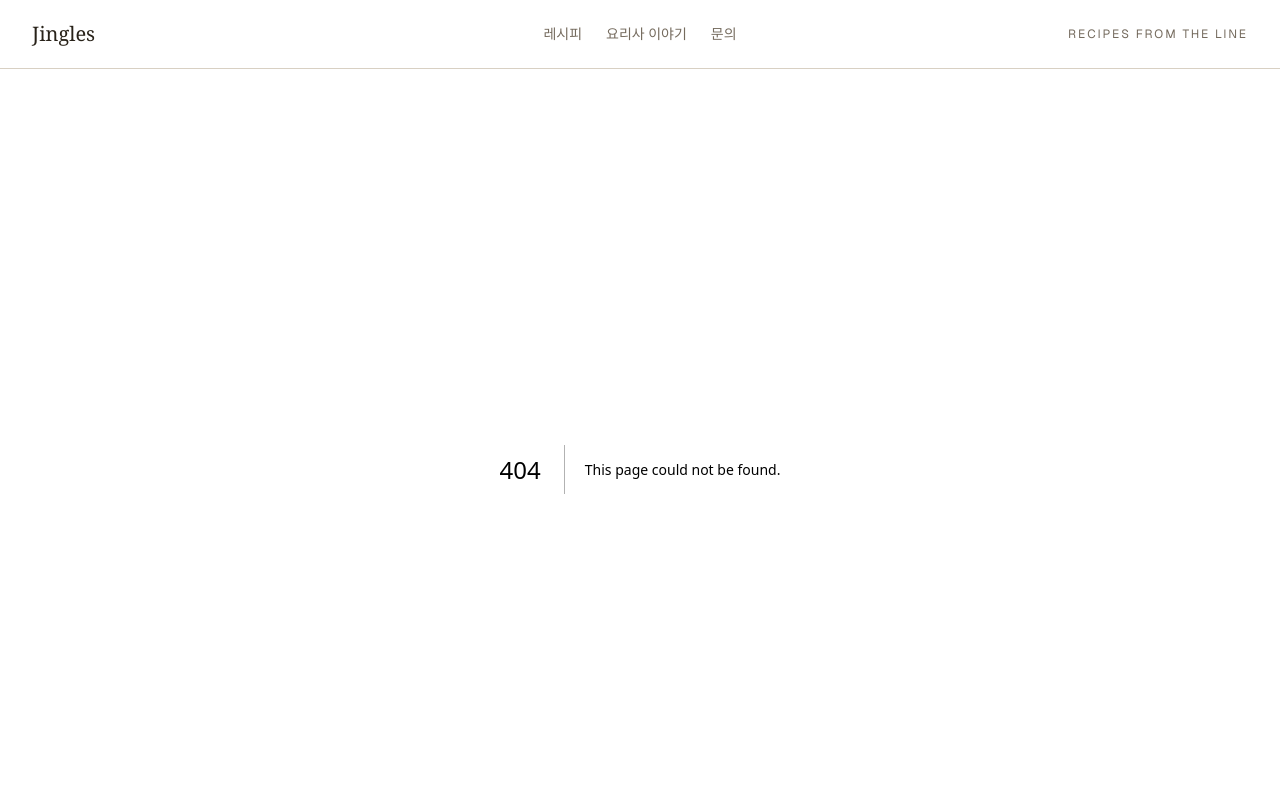
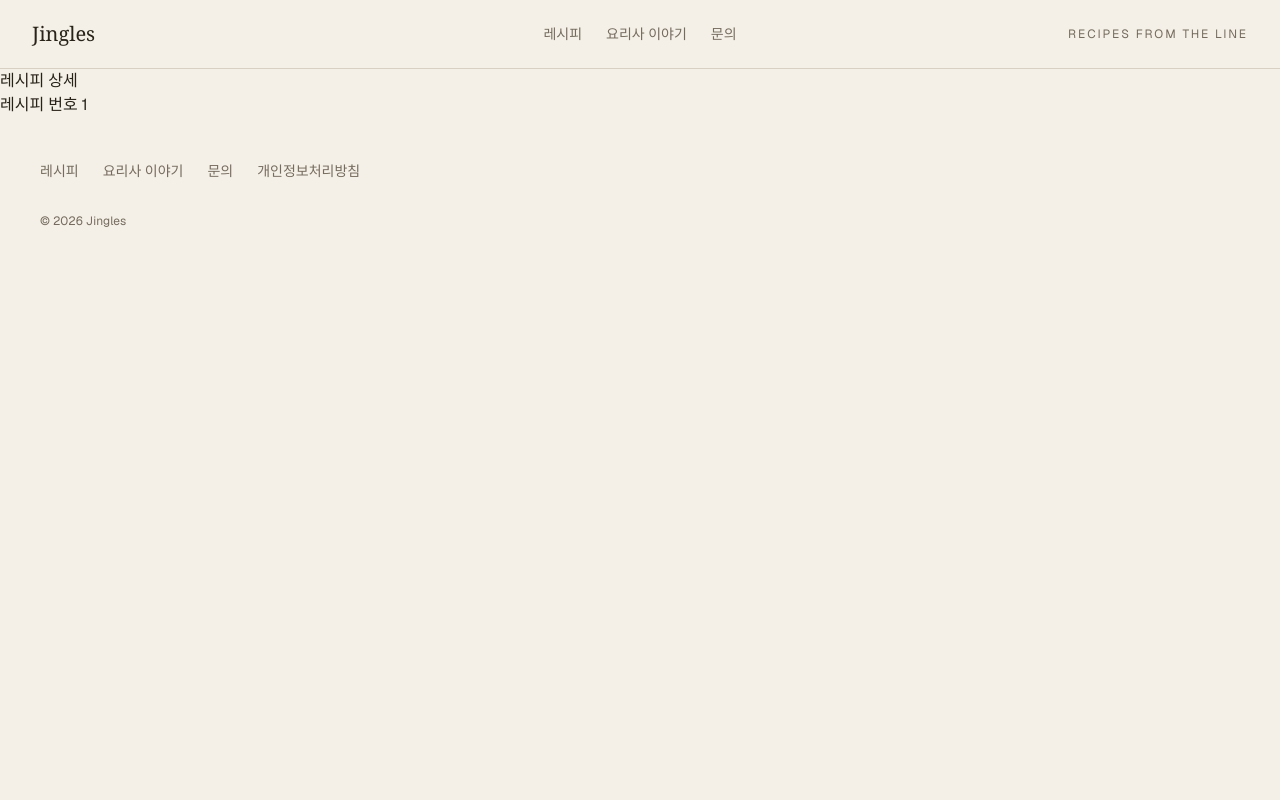
Before and after one commit to jkang95/recipe-website, a Next.js app: page /recipes/1 in a window 1280 px wide. Before the commit this address had no page. Shown: the top 800 px of the page. Built offline with nearby package versions, Linux system fonts and the light colour scheme.

Commit message:
레시피 상세 페이지 생성

```diff
--- a/app/components/home/recipe-card.tsx
+++ b/app/components/home/recipe-card.tsx
@@ -1,8 +1,10 @@
 import type { RecipeCardProps } from "@/types/recipe-types";
+import Link from "next/link";
 
 export default function RecipeCard(props: RecipeCardProps) {
-    const { category, name, serving } = props.recipe;
+    const { id, category, name, serving } = props.recipe;
   return (
+    <Link href={"/recipes/" + id} className="block h-full rounded-lg focus-visible:outline-2 focus-visible:outline-offset-4 focus-visible:outline-ink">
       <article className="min-w-0">
           <div className="aspect-[4/3] w-full rounded-lg bg-line">
           </div>
@@ -10,5 +12,6 @@ export default function RecipeCard(props: RecipeCardProps) {
           <h3 className="mt-1 font-serif text-xl leading-snug text-ink">{name}</h3>
           <p className="mt-2 text-sm text-body">{serving}인분</p>
       </article>
+    </Link>
   );
 };
--- /dev/null
+++ b/app/recipes/[id]/page.tsx
@@ -0,0 +1,17 @@
+
+
+export default async function RecipeDetail({
+    params,
+}: {
+    params: Promise<{ id: string}>;
+}) {
+
+    const { id } = await params;
+
+  return (
+    <main>
+        <h1>레시피 상세</h1>
+        <p>레시피 번호 {id}</p>
+    </main>
+  )
+}
```
Lines whose indentation alone changed are shown as unchanged.
